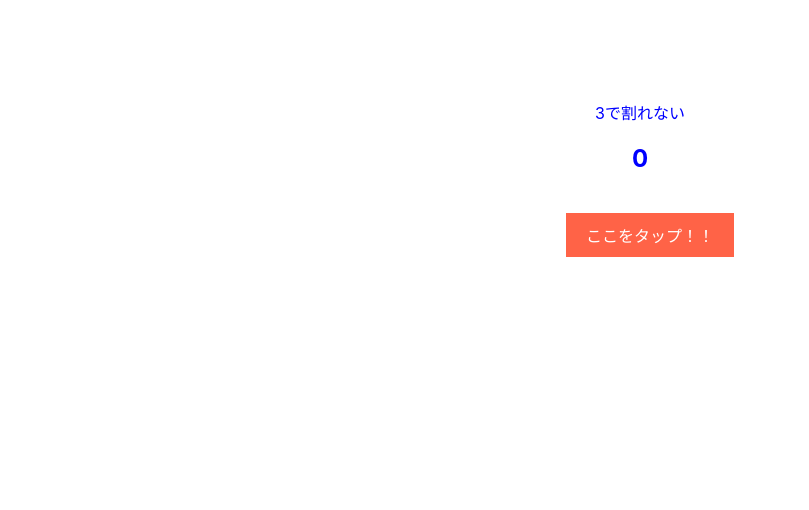
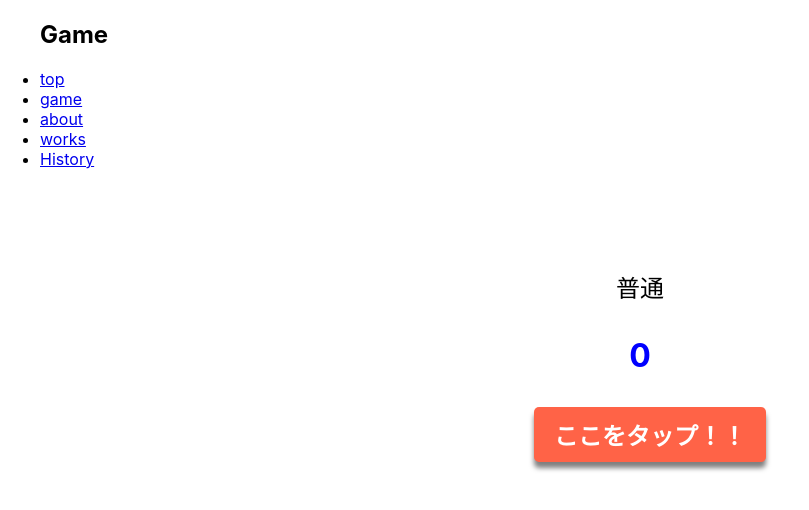
Before and after one commit to aku424/react_portfolio1, a React (Create React App) app: page /Game in a window 1280 px wide. Shown: the top 510 px of the page, without its empty margins (0-809 px from the left). Built offline with nearby package versions, Linux system fonts and the light colour scheme.

Commit message:
created react router

```diff
--- a/package.json
+++ b/package.json
@@ -34,5 +34,8 @@
       "last 1 firefox version",
       "last 1 safari version"
     ]
+  },
+  "devDependencies": {
+    "react-router-dom": "^5.2.0"
   }
 }
--- a/src/App.js
+++ b/src/App.js
@@ -1,5 +1,6 @@
 import logo from './logo.svg';
 import './App.css';
+
 
 function App() {
   return (
--- a/src/Image.jsx
+++ b/src/Image.jsx
@@ -1,18 +1,17 @@
 import React from 'react';
-
 
 const Image = (props) => {
     console.log(props.isSmile);
     return(
         <>
-            <div className="img">
+            <div>
                 {(() => {
                     if (props.count === 41) {
-                        return <span>オモロー</span>
+                        return <p className = "imageText">オモロー</p>
                     } else if(props.isSmile === true) {
-                        return <span>3で割れる</span>
+                        return <p className = "imageText">アホ</p>
                     }else{
-                        return <span>3で割れない</span>
+                        return <p className = "imageText">普通</p>
                     }
                 })()}
             </div>
--- a/src/Main.jsx
+++ b/src/Main.jsx
@@ -1,6 +1,6 @@
 import React from 'react';
 import Number from './Number';
-
+import Header from './components/Header';
 
 
 class Main extends React.Component{
@@ -63,7 +63,9 @@ class Main extends React.Component{
     }
     render(){
         return(
+
             <>
+                <Header/>
                 <Number
                     count = {this.state.count}
                     add ={()=>{this.addCount()}}
--- a/src/Number.jsx
+++ b/src/Number.jsx
@@ -1,5 +1,6 @@
 import React from 'react';
 import Image from './Image';
+
 
 const Number = (props) => {
     console.log(props.count);
@@ -12,13 +13,19 @@ const Number = (props) => {
                 isSmile = {props.isSmile}
             />
             {(() => {
-                    if (props.isFinished === false) {
-                        return <h2>{props.count}</h2>
-                    } else if((props.isFinished === true)){
-                        return <h2>ありがとうございました！！！</h2>
+                    if (props.isFinished === true && props.count >40) {
+                        return <p></p>
+                    }else if(props.isSmile === true){
+                        return <p className = "count smileCount">{props.count}</p>
+                    }else if(props.isSmile === false){
+                        return  <p className = "count noSmileCount">{props.count}</p>
                     }
                 })()}
-            <br/>
+            {(() => {
+                    if (props.isFinished === true) {
+                        return <p className = "count smileCount">ありがとうございました！！！</p>
+                    }
+                })()}
             <div className="boxInner">
                 {(() => {
                     if (props.isFinished === false) {
--- /dev/null
+++ b/src/components/About.jsx
@@ -0,0 +1,10 @@
+import React from 'react';
+
+const About = (props)=>{
+    return(
+        <h1>about</h1>
+    )
+}
+
+
+export default About;
--- /dev/null
+++ b/src/components/Game.jsx
@@ -0,0 +1,10 @@
+import React from 'react';
+
+const Game = (props)=>{
+    return(
+        <h1>Game</h1>
+    )
+}
+
+
+export default Game;
--- /dev/null
+++ b/src/components/Header.jsx
@@ -0,0 +1,35 @@
+import React from 'react';
+import { BrowserRouter as Router, Route, Link } from 'react-router-dom';
+import Top from './Top';
+import Game from './Game';
+import About from './About';
+import Works from './Works';
+import History from './History';
+
+const Header = (props)=>{
+    return(
+        <header>
+            <nav>
+                <ul>
+                    <Router>
+                        {/*  */}
+                        <Route path="/" exact component={Top} />
+                        <Route path="/Game/" exact component={Game} />
+                        <Route path="/about/" exact component={About} />
+                        <Route path="/works/" exact component={Works} />
+                        <Route path="/History/" exact component={History} />
+
+                    <li><Link to="/">top</Link></li>
+                    <li><Link to="/game">game</Link></li>
+                    <li><Link to="/about/">about</Link></li>
+                    <li><Link to="/works/">works</Link></li>
+                    <li><Link to="/history/">History</Link></li>
+                    </Router>
+                </ul>
+            </nav>
+        </header>
+    )
+}
+
+
+export default Header;
--- /dev/null
+++ b/src/components/History.jsx
@@ -0,0 +1,10 @@
+import React from 'react';
+
+const History = (props)=>{
+    return(
+        <h1>History</h1>
+    )
+}
+
+
+export default History;
--- /dev/null
+++ b/src/components/Top.jsx
@@ -0,0 +1,10 @@
+import React from 'react';
+
+const Top = (props)=>{
+    return(
+        <h1>Top</h1>
+    )
+}
+
+
+export default Top;
--- /dev/null
+++ b/src/components/Works.jsx
@@ -0,0 +1,10 @@
+import React from 'react';
+
+const Works = (props)=>{
+    return(
+        <h1>Works</h1>
+    )
+}
+
+
+export default Works;
--- a/src/index.css
+++ b/src/index.css
@@ -15,11 +15,31 @@ code {
   text-align: center;
   color: blue;
 }
-.img{
+.count{
+  font-size: 32px;
+  font-weight: bold;
+  text-align: center;
+}
+.finishedComment{
+  font-size: 24px;
+  text-align: center;
+  color: tomato;
+
+}
+.smileCount{
+  color: tomato;
+}
+.noSmileCount{
+  color: blue;
+}
+.imageText{
+  text-align: center;
+  font-size: 24px;
   margin-top: 100px;
 }
 .boxInner{
   text-align: center;
+  position: relative;
 }
 .btn{
   margin: 0 auto;
@@ -29,4 +49,14 @@ code {
   color: #fff;
   margin-left: 20px;
   cursor: pointer;
+  font-size: 24px;
+  font-weight: bold;
+  box-shadow: 0px 6px 5px rgba(0, 0, 0, 0.5);
+  border-radius: 5px;
 }
+.btn:active{
+  box-shadow: none;
+  position :absolute;
+  bottom:-6px;
+  transform: translate(-50%, 100%);
+}
```
Also changed, not shown: 1 other file (tests, documents, lock files or other folders).
